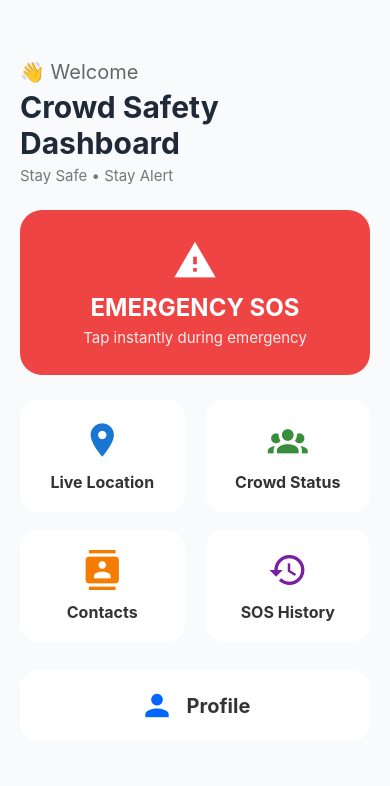
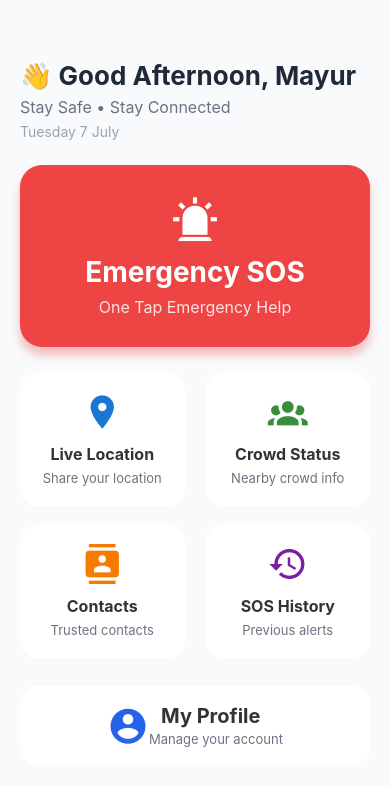
Before and after one commit to mayurwaychol264/CrowdSafetyApp, a React Native app: screen /Home in a window 390 px wide. Shown: the top 786 px of the page. Built offline with nearby package versions, Linux system fonts and the light colour scheme.

Commit message:
Improved Home Dashboard UI

```diff
--- a/screens/HomeScreen.js
+++ b/screens/HomeScreen.js
@@ -1,4 +1,5 @@
-import React from 'react';
+import React, { useEffect, useState } from 'react';
+
 import {
     View,
     Text,
@@ -13,6 +14,29 @@ import {
 } from '@expo/vector-icons';
 
 export default function HomeScreen({ navigation }) {
+
+    const [greeting, setGreeting] = useState('');
+    const [today, setToday] = useState('');
+
+    useEffect(() => {
+        const hour = new Date().getHours();
+
+        if (hour < 12) {
+            setGreeting('Good Morning');
+        } else if (hour < 18) {
+            setGreeting('Good Afternoon');
+        } else {
+            setGreeting('Good Evening');
+        }
+
+        const date = new Date().toLocaleDateString('en-IN', {
+            weekday: 'long',
+            day: 'numeric',
+            month: 'long',
+        });
+
+        setToday(date);
+    }, []);
     return (
         <ScrollView
             style={styles.container}
@@ -20,19 +44,17 @@ export default function HomeScreen({ navigation }) {
         >
 
             <View style={styles.header}>
-
                 <Text style={styles.welcome}>
-                    👋 Welcome
-                </Text>
-
-                <Text style={styles.title}>
-                    Crowd Safety Dashboard
+                    👋 {greeting}, Mayur
                 </Text>
 
                 <Text style={styles.subtitle}>
-                    Stay Safe • Stay Alert
+                    Stay Safe • Stay Connected
                 </Text>
 
+                <Text style={styles.dateText}>
+                    {today}
+                </Text>
             </View>
 
             <TouchableOpacity
@@ -40,20 +62,19 @@ export default function HomeScreen({ navigation }) {
                 onPress={() => navigation.navigate('SOS')}
             >
 
-                <MaterialIcons
-                    name="warning"
-                    size={45}
+                <MaterialCommunityIcons
+                    name="alarm-light"
+                    size={50}
                     color="white"
                 />
 
                 <Text style={styles.sosTitle}>
-                    EMERGENCY SOS
+                    Emergency SOS
                 </Text>
 
                 <Text style={styles.sosSubtitle}>
-                    Tap instantly during emergency
+                    One Tap Emergency Help
                 </Text>
-
             </TouchableOpacity>
             <View style={styles.grid}>
 
@@ -70,6 +91,9 @@ export default function HomeScreen({ navigation }) {
                     <Text style={styles.cardTitle}>
                         Live Location
                     </Text>
+                    <Text style={styles.cardSubtitle}>
+                        Share your location
+                    </Text>
                 </TouchableOpacity>
 
                 <TouchableOpacity
@@ -84,6 +108,9 @@ export default function HomeScreen({ navigation }) {
 
                     <Text style={styles.cardTitle}>
                         Crowd Status
+                    </Text>
+                    <Text style={styles.cardSubtitle}>
+                        Nearby crowd info
                     </Text>
                 </TouchableOpacity>
 
@@ -100,6 +127,9 @@ export default function HomeScreen({ navigation }) {
                     <Text style={styles.cardTitle}>
                         Contacts
                     </Text>
+                    <Text style={styles.cardSubtitle}>
+                        Trusted contacts
+                    </Text>
                 </TouchableOpacity>
 
                 <TouchableOpacity
@@ -115,6 +145,9 @@ export default function HomeScreen({ navigation }) {
                     <Text style={styles.cardTitle}>
                         SOS History
                     </Text>
+                    <Text style={styles.cardSubtitle}>
+                        Previous alerts
+                    </Text>
                 </TouchableOpacity>
 
             </View>
@@ -124,15 +157,21 @@ export default function HomeScreen({ navigation }) {
                 onPress={() => navigation.navigate('Profile')}
             >
 
-                <MaterialIcons
-                    name="person"
-                    size={35}
-                    color="#0066ff"
+                <MaterialCommunityIcons
+                    name="account-circle"
+                    size={42}
+                    color="#2563EB"
                 />
 
-                <Text style={styles.profileText}>
-                    Profile
-                </Text>
+                <View>
+                    <Text style={styles.profileText}>
+                        My Profile
+                    </Text>
+
+                    <Text style={styles.profileSubtitle}>
+                        Manage your account
+                    </Text>
+                </View>
 
             </TouchableOpacity>
 
@@ -154,8 +193,9 @@ const styles = StyleSheet.create({
     },
 
     welcome: {
-        fontSize: 20,
-        color: '#666',
+        fontSize: 26,
+        fontWeight: 'bold',
+        color: '#1F2937',
     },
 
     title: {
@@ -164,33 +204,39 @@ const styles = StyleSheet.create({
         color: '#1F2937',
         marginTop: 5,
     },
-
-    subtitle: {
-        fontSize: 15,
-        color: '#777',
-        marginTop: 5,
-    },
-
     sosCard: {
         backgroundColor: '#EF4444',
         borderRadius: 22,
-        padding: 28,
+        paddingVertical: 30,
+        paddingHorizontal: 20,
         alignItems: 'center',
-        elevation: 8,
+        shadowColor: '#EF4444',
+        shadowOffset: {
+            width: 0,
+            height: 8,
+        },
+        shadowOpacity: 0.35,
+        shadowRadius: 10,
+        elevation: 10,
         marginBottom: 25,
+    },
+    subtitle: {
+        fontSize: 16,
+        color: '#6B7280',
+        marginTop: 6,
     },
 
     sosTitle: {
-        color: 'white',
-        fontSize: 24,
+        color: '#fff',
+        fontSize: 28,
         fontWeight: 'bold',
         marginTop: 10,
     },
 
     sosSubtitle: {
-        color: '#FFEAEA',
-        marginTop: 6,
-        fontSize: 15,
+        color: '#FEE2E2',
+        fontSize: 16,
+        marginTop: 8,
     },
 
     grid: {
@@ -234,4 +280,21 @@ const styles = StyleSheet.create({
         marginLeft: 12,
         color: '#333',
     },
+    dateText: {
+        fontSize: 14,
+        color: '#9CA3AF',
+        marginTop: 6,
+    },
+
+    cardSubtitle: {
+        marginTop: 6,
+        fontSize: 13,
+        color: '#6B7280',
+        textAlign: 'center',
+    },
+    profileSubtitle: {
+        fontSize: 13,
+        color: '#6B7280',
+        marginTop: 3,
+    },
 });
```
